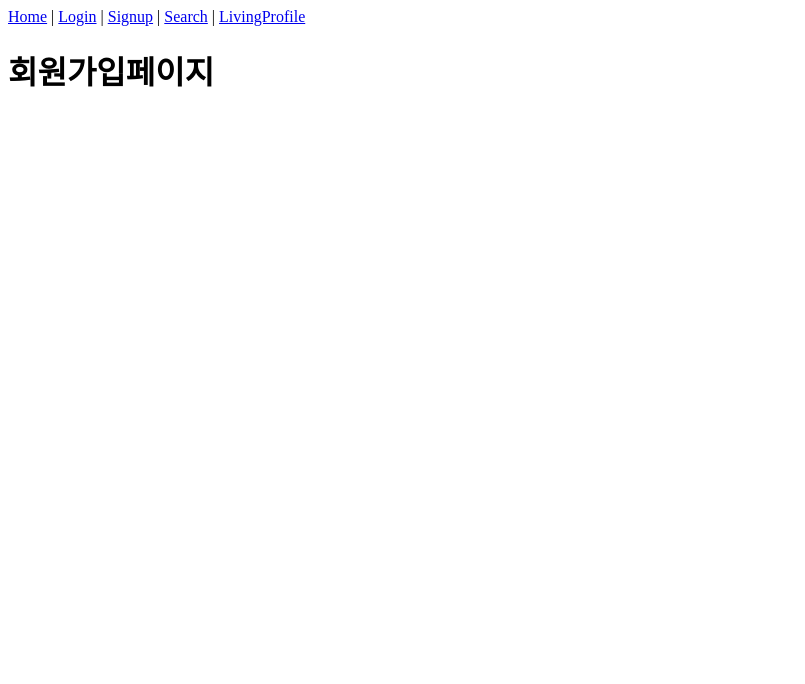
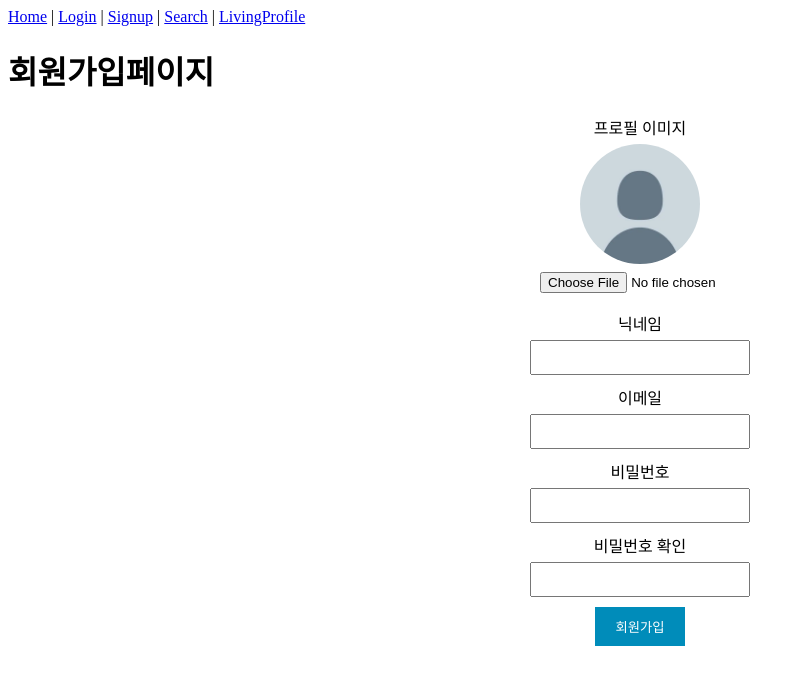
Before and after one commit to chuchangman/miribom, a Vue app in the folder frontend/: page /signup in a window 1280 px wide. Shown: the top 684 px of the page, without its empty margins (0-805 px from the left). Built offline with nearby package versions, Linux system fonts and the light colour scheme; the HTML template or start-up script is replaced by a standard one.

Commit message:
회원가입 페이지 기본 동작 구현

```diff
--- a/frontend/src/views/LoginView.vue
+++ b/frontend/src/views/LoginView.vue
@@ -1,52 +1,49 @@
 <script setup>
+import { ref } from 'vue'
+import { RouterLink } from 'vue-router'
 
-import { ref } from 'vue';
-import { RouterLink } from 'vue-router';
-
-
-const email = ref('');
-const password = ref('');
-const emailErrorMessage = ref('');
-const passwordErrorMessage = ref('');
+const email = ref('')
+const password = ref('')
+const emailErrorMessage = ref('')
+const passwordErrorMessage = ref('')
 
 function validateEmail() {
   if (!email.value) {
-    emailErrorMessage.value = '이메일을 입력해주세요.';
-    return false;
+    emailErrorMessage.value = '이메일을 입력해주세요.'
+    return false
   } else {
-    emailErrorMessage.value = '';
-    return true;
+    emailErrorMessage.value = ''
+    return true
   }
 }
 
 function validatePassword() {
   if (!password.value) {
-    passwordErrorMessage.value = '비밀번호를 입력해주세요.';
-    return false;
+    passwordErrorMessage.value = '비밀번호를 입력해주세요.'
+    return false
   } else if (password.value.length < 8) {
-    passwordErrorMessage.value = '비밀번호는 8자 이상 입력해주세요.';
-    return false;
+    passwordErrorMessage.value = '비밀번호는 8자 이상 입력해주세요.'
+    return false
   } else {
-    passwordErrorMessage.value = '';
-    return true;
+    passwordErrorMessage.value = ''
+    return true
   }
 }
 
 function removeEmailError() {
-  emailErrorMessage.value = '';
+  emailErrorMessage.value = ''
 }
 function removePasswordError() {
-  passwordErrorMessage.value = '';
+  passwordErrorMessage.value = ''
 }
-
 
 function handleLogin() {
   if (validateEmail() && validatePassword()) {
-    alert('로그인 성공!');
-    console.log('이메일:', email.value);
-    console.log('비밀번호:', password.value);
+    alert('로그인 성공!')
+    console.log('이메일:', email.value)
+    console.log('비밀번호:', password.value)
   } else {
-    alert('로그인 실패! 입력한 정보를 확인해주세요.');
+    alert('로그인 실패! 입력한 정보를 확인해주세요.')
   }
   // 이 아래는 실제 로그인 API 정하면 수정할것
   //   axios({
@@ -62,28 +59,34 @@ function handleLogin() {
   //     console.log(response.data);
   //   })
 }
-
-
-
-
 </script>
-
-
 
 <template>
   <h1>로그인페이지</h1>
   <form class="login-form" @submit.prevent="handleLogin">
     <div>
       <label for="email">이메일:</label>
-      <input type="email" id="email" v-model.trim="email" @blur="validateEmail" @focus="removeEmailError"/>
+      <input
+        type="email"
+        id="email"
+        v-model.trim="email"
+        @blur="validateEmail"
+        @focus="removeEmailError"
+      />
       <p class="error-message" v-if="emailErrorMessage">{{ emailErrorMessage }}</p>
       <label for="password">비밀번호:</label>
-      <input type="password" id="password" v-model.trim="password" @blur="validatePassword" @focus="removePasswordError"/>
+      <input
+        type="password"
+        id="password"
+        v-model.trim="password"
+        @blur="validatePassword"
+        @focus="removePasswordError"
+      />
       <p class="error-message" v-if="passwordErrorMessage">{{ passwordErrorMessage }}</p>
     </div>
     <button id="login-btn" type="submit">로그인</button>
   </form>
-  <RouterLink to="/signup" id="signup-link">계정이 없으신가요?</RouterLink><br>
+  <RouterLink to="/signup" id="signup-link">계정이 없으신가요?</RouterLink><br />
   <section>
     <button id="google-login-btn" type="button">Google로 로그인</button>
     <button id="naver-login-btn" type="button">Naver로 로그인</button>
@@ -115,12 +118,13 @@ function handleLogin() {
 }
 #login-btn {
   padding: 10px 20px;
-    background-color: #008CBA;
+  background-color: #008cba;
   color: white;
   border: none;
   cursor: pointer;
 }
-  #login-btn:hover {  background-color: #007bb5;
+#login-btn:hover {
+  background-color: #007bb5;
 }
 .error-message {
   margin-top: -10px;
@@ -130,7 +134,7 @@ function handleLogin() {
   display: block;
   text-align: center;
   margin-top: 10px;
-    color: #008CBA;
+  color: #008cba;
   text-decoration: none;
 }
 #signup-link:hover {
--- a/frontend/src/views/SignupView.vue
+++ b/frontend/src/views/SignupView.vue
@@ -1,3 +1,193 @@
+<script setup>
+import defaultProfile from '@/assets/images/default-profile.png'
+import { ref } from 'vue'
+
+const profileImg = ref(null)
+const previewImageUrl = ref(defaultProfile)
+
+const nickname = ref('')
+const email = ref('')
+const password = ref('')
+const confirmPassword = ref('')
+
+const errorNickname = ref('')
+const errorEmail = ref('')
+const errorPassword = ref('')
+const errorConfirmPassword = ref('')
+
+function handleProfileImgChange(event) {
+  const file = event.target.files[0]
+  if (file) {
+    profileImg.value = file
+    previewImageUrl.value = URL.createObjectURL(file)
+  } else {
+    profileImg.value = null
+    previewImageUrl.value = defaultProfile
+  }
+}
+
+function validateNickname() {
+  if (nickname.value.length < 3) {
+    errorNickname.value = '닉네임은 최소 3자 이상이어야 합니다.'
+    return false
+  } else {
+    errorNickname.value = ''
+    return true
+  }
+}
+function removeNicknameError() {
+  errorNickname.value = ''
+}
+
+function validateEmail() {
+  const emailPattern = /^[^\s@]+@[^\s@]+\.[^\s@]+$/
+  if (!emailPattern.test(email.value)) {
+    errorEmail.value = '유효한 이메일 주소를 입력해주세요.'
+    return false
+  } else {
+    errorEmail.value = ''
+    return true
+  }
+}
+function removeEmailError() {
+  errorEmail.value = ''
+}
+
+function validatePassword() {
+  if (password.value.length < 8) {
+    errorPassword.value = '비밀번호는 최소 8자 이상이어야 합니다.'
+    return false
+  } else {
+    errorPassword.value = ''
+    checkPasswordMatch()
+    return true
+  }
+}
+function removePasswordError() {
+  errorPassword.value = ''
+}
+
+function removeConfirmPasswordError() {
+  errorConfirmPassword.value = ''
+}
+
+function checkPasswordMatch() {
+  if (!confirmPassword.value) {
+    errorConfirmPassword.value = '비밀번호 확인을 입력해주세요.'
+    return false
+  } else if (password.value !== confirmPassword.value) {
+    errorConfirmPassword.value = '비밀번호가 일치하지 않습니다.'
+    return false
+  } else {
+    errorConfirmPassword.value = ''
+    return true
+  }
+}
+function changePassword() {
+  if (confirmPassword.value) {
+    checkPasswordMatch()
+  }
+}
+
+function signup() {
+  const validNickname = validateNickname()
+  const validEmail = validateEmail()
+  const validPassword = validatePassword()
+  const passwordsMatch = checkPasswordMatch()
+  if (validNickname && validEmail && validPassword && passwordsMatch) {
+    alert('회원가입이 완료되었습니다.')
+  } else {
+    alert('입력한 정보를 확인해주세요.')
+  }
+}
+</script>
+
 <template>
   <h1>회원가입페이지</h1>
+  <form @submit.prevent="signup" class="signup-form">
+    <label for="profile-img">프로필 이미지</label>
+    <img :src="previewImageUrl" alt="프로필 이미지 미리보기" class="profile-preview" />
+    <input
+      type="file"
+      accept="image/*"
+      name="profile-img"
+      id="profile-img"
+      @change="handleProfileImgChange"
+    />
+    <label for="nickname">닉네임</label>
+    <input
+      type="text"
+      id="nickname"
+      v-model.trim="nickname"
+      @focus="removeNicknameError"
+      @blur="validateNickname"
+    />
+    <p class="error-message" v-if="errorNickname">{{ errorNickname }}</p>
+    <label for="email">이메일</label>
+    <input
+      type="email"
+      id="email"
+      v-model.trim="email"
+      @focus="removeEmailError"
+      @blur="validateEmail"
+    />
+    <p class="error-message" v-if="errorEmail">{{ errorEmail }}</p>
+    <label for="password">비밀번호</label>
+    <input
+      type="password"
+      id="password"
+      v-model="password"
+      @focus="removePasswordError"
+      @blur="validatePassword"
+      @input="changePassword"
+    />
+    <p class="error-message" v-if="errorPassword">{{ errorPassword }}</p>
+    <label for="confirm-password">비밀번호 확인</label>
+    <input
+      type="password"
+      id="confirm-password"
+      v-model="confirmPassword"
+      @focus="removeConfirmPasswordError"
+      @blur="checkPasswordMatch"
+    />
+    <p class="error-message" v-if="errorConfirmPassword">{{ errorConfirmPassword }}</p>
+    <button type="submit" id="signup-btn">회원가입</button>
+  </form>
 </template>
+
+<style scoped>
+.signup-form {
+  display: flex;
+  flex-direction: column;
+  align-items: center;
+}
+.profile-preview {
+  width: 120px;
+  height: 120px;
+  object-fit: cover;
+  border-radius: 50%;
+}
+label {
+  display: block;
+  margin-bottom: 5px;
+}
+input {
+  width: 200px;
+  padding: 8px;
+  margin-bottom: 10px;
+}
+.error-message {
+  margin-top: -10px;
+  color: red;
+}
+#signup-btn {
+  padding: 10px 20px;
+  background-color: #008cba;
+  color: white;
+  border: none;
+  cursor: pointer;
+}
+#signup-btn:hover {
+  background-color: #007bb5;
+}
+</style>
```
Also changed, not shown: frontend/src/assets/images/default-profile.png (added). Lines whose indentation alone changed are shown as unchanged.
